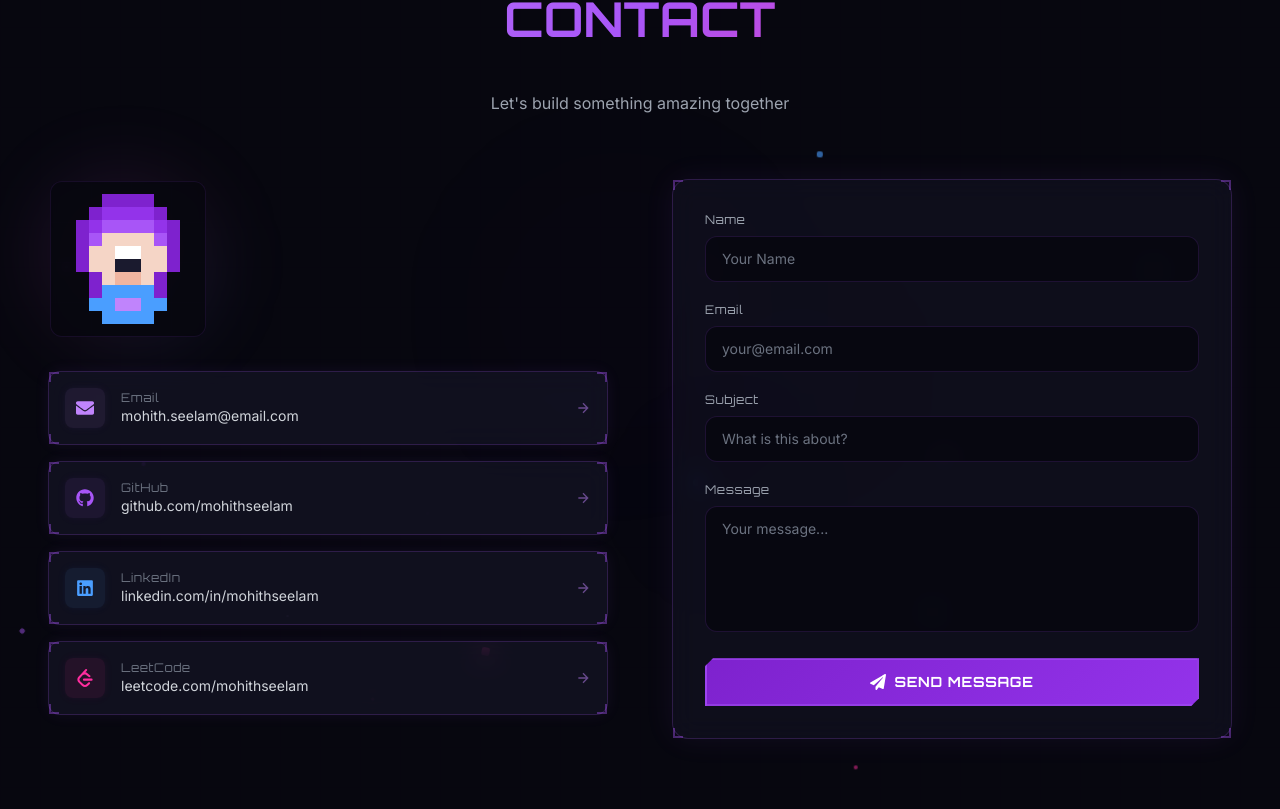
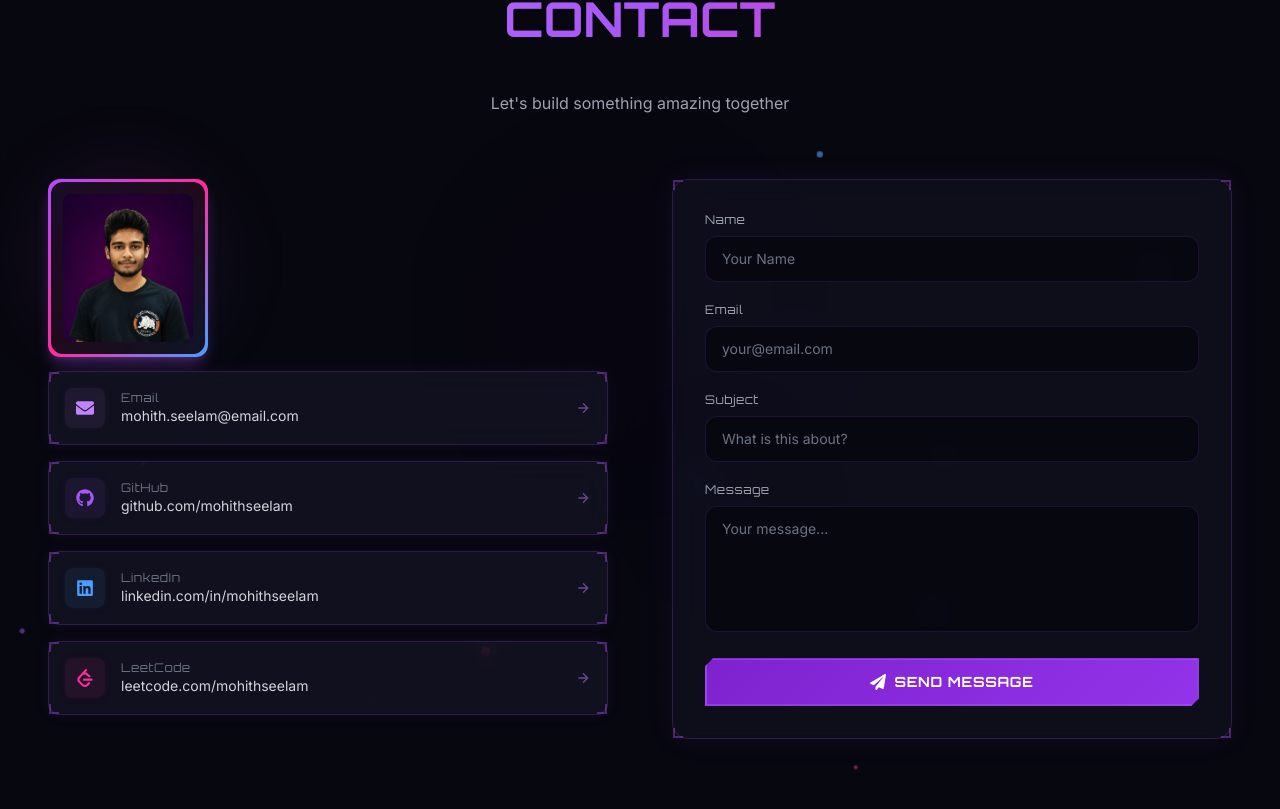
Before and after one commit to Seelam-Mohith/Mohith-Portfolio, a React (Vite) app: page / in a window 1280 px wide. Shown: the part 8013-8822 px from the top of the page. Built offline with nearby package versions, Linux system fonts and the light colour scheme.

Commit message:
Chnaged in Contacts Section

```diff
--- a/src/components/Contact.jsx
+++ b/src/components/Contact.jsx
@@ -10,31 +10,6 @@ const socialLinks = [
   { icon: FaLinkedin, label: 'LinkedIn', value: 'linkedin.com/in/mohithseelam', href: personalData.social.linkedin, color: '#4a9eff' },
   { icon: SiLeetcode, label: 'LeetCode', value: 'leetcode.com/mohithseelam', href: personalData.social.leetcode, color: '#ff2d9e' },
 ]
-
-const pixelAvatar = [
-  [0,0,0,1,1,1,1,0,0,0],
-  [0,0,1,2,2,2,2,1,0,0],
-  [0,1,2,3,3,3,3,2,1,0],
-  [0,1,3,4,4,4,4,3,1,0],
-  [0,1,4,4,6,6,4,4,1,0],
-  [0,1,4,4,7,7,4,4,1,0],
-  [0,0,1,4,5,5,4,1,0,0],
-  [0,0,1,8,8,8,8,1,0,0],
-  [0,0,8,8,9,9,8,8,0,0],
-  [0,0,0,8,8,8,8,0,0,0],
-]
-
-const avatarColors = {
-  1: '#7e22ce',
-  2: '#9333ea',
-  3: '#a855f7',
-  4: '#f5d5c6',
-  5: '#f0b5a0',
-  6: '#ffffff',
-  7: '#1a1a2e',
-  8: '#4a9eff',
-  9: '#c084fc',
-}
 
 const particles = Array.from({ length: 20 }, (_, i) => ({
   id: i,
@@ -179,7 +154,7 @@ export default function Contact() {
             transition={{ duration: 0.6 }}
             className="space-y-6"
           >
-            {/* Pixel art avatar */}
+            {/* Profile image */}
             <motion.div
               className="relative w-40 h-40 mx-auto lg:mx-0 mb-8"
               initial={{ opacity: 0, scale: 0.5 }}
@@ -188,38 +163,13 @@ export default function Contact() {
               transition={{ duration: 0.6, type: 'spring', stiffness: 100, damping: 14 }}
             >
               <div className="absolute inset-0 bg-gradient-to-br from-purple-500/20 via-pink-500/10 to-blue-500/20 blur-[40px] rounded-full" />
-              <div className="relative pixel-border rounded-xl p-0.5">
-                <div className="relative bg-dark-400/90 rounded-xl p-3 backdrop-blur-sm border border-purple-500/10">
-                  <div className="absolute inset-0 pixel-grid opacity-20 rounded-xl" />
-          <div className="relative w-full aspect-square">
-                    {pixelAvatar.map((row, ri) =>
-                      row.map((cell, ci) =>
-                        cell !== 0 ? (
-                          <motion.div
-                            key={`${ri}-${ci}`}
-                            className="absolute"
-                            style={{
-                              left: `${ci * 10}%`,
-                              top: `${ri * 10}%`,
-                              width: '10%',
-                              height: '10%',
-                              backgroundColor: avatarColors[cell],
-                              imageRendering: 'pixelated',
-                            }}
-                            initial={{ opacity: 0, scale: 0 }}
-                            whileInView={{ opacity: 1, scale: 1 }}
-                            viewport={{ once: true }}
-                            transition={{
-                              delay: 0.3 + (ri * 10 + ci) * 0.01,
-                              type: 'spring',
-                              stiffness: 200,
-                              damping: 10,
-                            }}
-                          />
-                        ) : null
-                      )
-                    )}
-                  </div>
+              <div className="relative rounded-xl p-[3px] bg-gradient-to-br from-neon-purple via-neon-pink to-neon-blue shadow-lg shadow-purple-500/30">
+                <div className="relative bg-dark-400/90 rounded-xl p-3 backdrop-blur-sm">
+                  <motion.img
+                    src="/mohith.png"
+                    alt="Mohith"
+                    className="relative w-full h-full object-cover rounded-lg"
+                  />
                 </div>
               </div>
             </motion.div>
```
